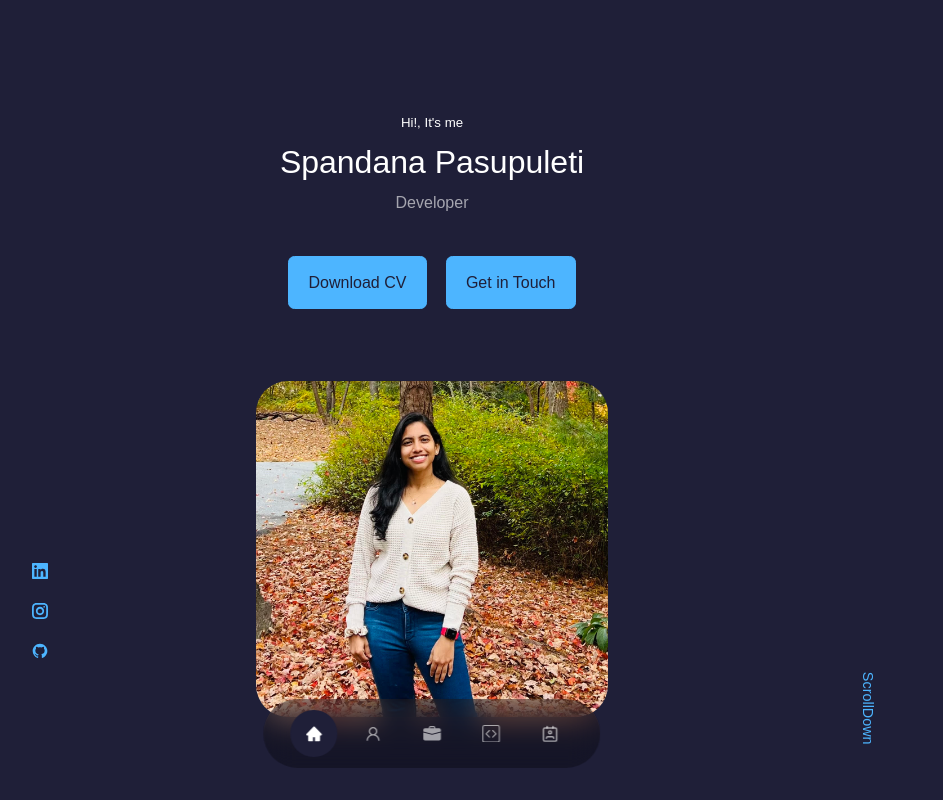
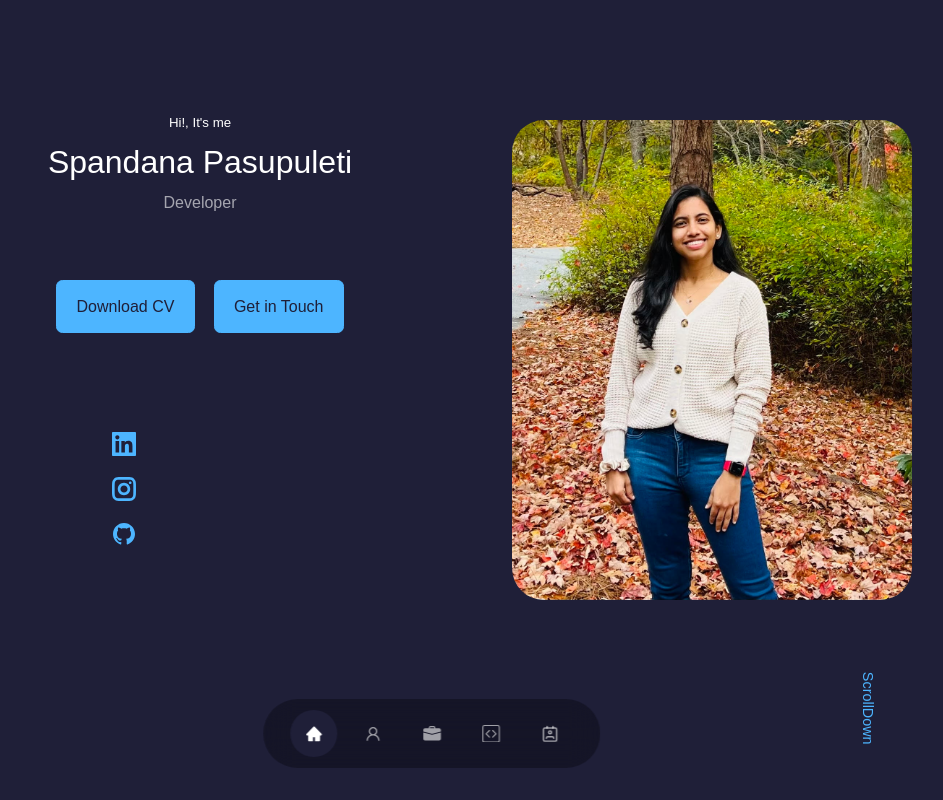
Before and after one commit to spandana2535/Portifolio, a React (Create React App) app: page /contact in a window 1280 px wide. Shown: the top 800 px of the page, without its empty margins (208-1151 px from the left). Built offline with nearby package versions, Linux system fonts and the light colour scheme.

Commit message:
Header Change

```diff
--- a/src/Components/Header/Header.jsx
+++ b/src/Components/Header/Header.jsx
@@ -6,16 +6,17 @@ import SocialMedia from './SocialMedia';
 const Header = () => {
   return (
     <header>
+
       <div className='container header_container'>
+        <div id = "intro-div">
         <h5>Hi!, It's me </h5>
         <h1>Spandana Pasupuleti</h1>
         <h4 className='text-light'>Developer</h4>
         <CTA></CTA>
         <SocialMedia />
+        </div>
         <div className='me'><img src={me} alt="This is me" /></div>
-
         <a href="#contact" className='Scroll_down'> ScrollDown</a>
-
       </div>
     </header>
   )
--- a/src/Components/Header/SocialMedia.jsx
+++ b/src/Components/Header/SocialMedia.jsx
@@ -5,9 +5,9 @@ import { GrGithub } from 'react-icons/gr';
 const SocialMedia = () => {
   return (
     <div className='header_social_media'>
-      <a href="https://www.linkedin.com/in/spandanapasupuleti/" target='_blank' rel="noreferrer"><GrLinkedin /></a>
-      <a href="https://www.instagram.com/spandana.pasupuleti/" target='_blank' rel="noreferrer"><GrInstagram /></a>
-      <a href="https://github.com/dashboard" target='_blank' rel="noreferrer"><GrGithub /></a>
+      <a href="https://www.linkedin.com/in/spandanapasupuleti/" target='_blank' rel="noreferrer" ><GrLinkedin className='social-icon' /></a>
+      <a href="https://www.instagram.com/spandana.pasupuleti/" target='_blank' rel="noreferrer"><GrInstagram className='social-icon' /></a>
+      <a href="https://github.com/dashboard" target='_blank' rel="noreferrer"><GrGithub className='social-icon'/></a>
     </div>
   )
 }
--- a/src/Components/Header/header.css
+++ b/src/Components/Header/header.css
@@ -8,10 +8,18 @@ header {
   text-align: center;
   height: 100%;
   position: relative;
+  display: grid;
+  grid-template-columns: 35% 50%;
+  /* gap: 5.5rem; */
+  /* margin-top: 5rem; */
 }
 
+#intro-div{
+  position: relative;
+  left: 5rem;
+}
 .cta {
-  margin-top: 2.5rem;
+  margin-top: 4rem;
   display: flex;
   gap: 1.2rem;
   justify-content: center;
@@ -23,22 +31,23 @@ header {
   align-items: center;
   gap: 0.8rem;
   position: absolute;
-  top: 28rem;
+  top: 20rem;
   left: 5rem;
+}
+.social-icon{
+font-size: 1.5rem;
 }
 
 .me {
   position: absolute;
-  left: 50%;
-  transform: translateX(-50%);
-  margin-top: 4rem;
+  left: 35rem;
 }
 
 .me img {
   margin-top: 0.5rem;
   border-radius: 2rem;
-  height: 21rem;
-  width: 22rem;
+  height: 30rem;
+  width: 25rem;
 }
 
 .Scroll_down {
--- a/src/Components/Nav/Nav.jsx
+++ b/src/Components/Nav/Nav.jsx
@@ -13,7 +13,7 @@ const Nav = () => {
       <a href="#" onClick={() => setActiveNav('#')} className={activeNav === '#' ? 'active' : ''}><AiFillHome /></a>
       <a href="#about" onClick={() => setActiveNav('#about')} className={activeNav === '#about' ? 'active' : ''}><AiOutlineUser /></a>
       <a href="#experience" onClick={() => setActiveNav('#experience')} className={activeNav === '#experience' ? 'active' : ''}><BsBriefcaseFill /></a>
-      <a href="#portifolio" onClick={() => setActiveNav('#portifolio')} className={activeNav === '#portifolio' ? 'active' : ''}><BsCodeSquare /></a>
+      <a href="#portfolio" onClick={() => setActiveNav('#portifolio')} className={activeNav === '#portfolio' ? 'active' : ''}><BsCodeSquare /></a>
       <a href="#contact" onClick={() => setActiveNav('#contact')} className={activeNav === '#contact' ? 'active' : ''}><LuContact /></a>
     </nav>
   )
--- a/src/Components/Portfolio/Portfolio.jsx
+++ b/src/Components/Portfolio/Portfolio.jsx
@@ -37,7 +37,7 @@ const Portfolio = () => {
       id: 5,
       image: portfolio,
       title: 'Personal portfolio',
-      github: 'https://github.com/spandana2535/portfolio'
+      github: 'https://github.com/spandana2535/Portifolio'
     },
   ];
 
```
